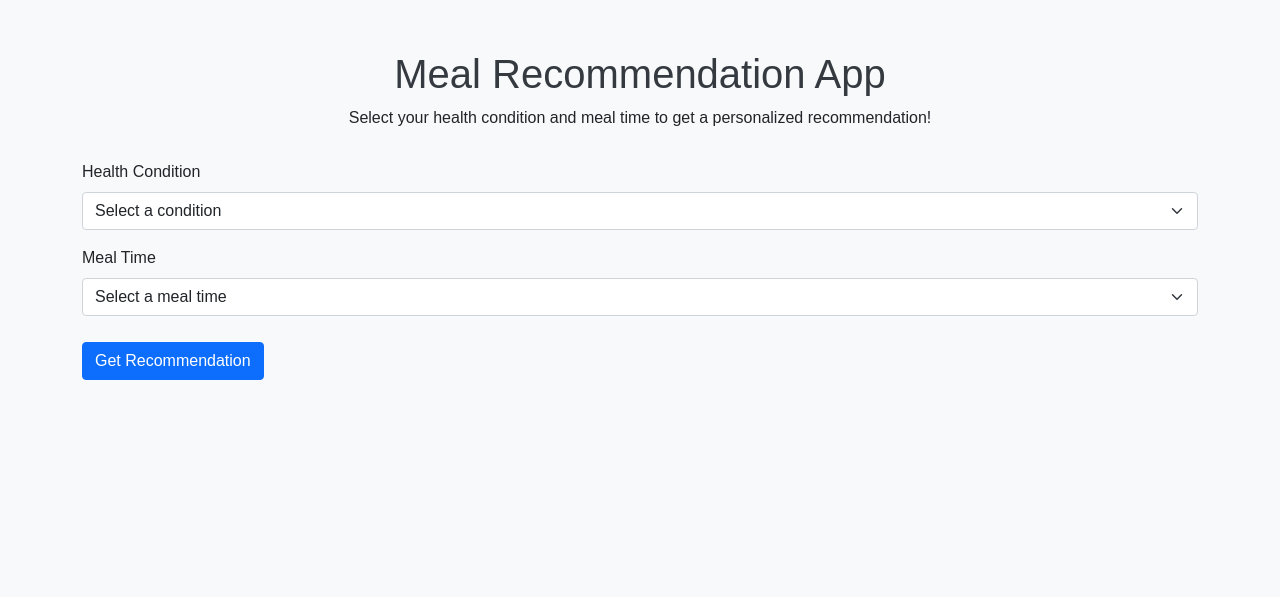
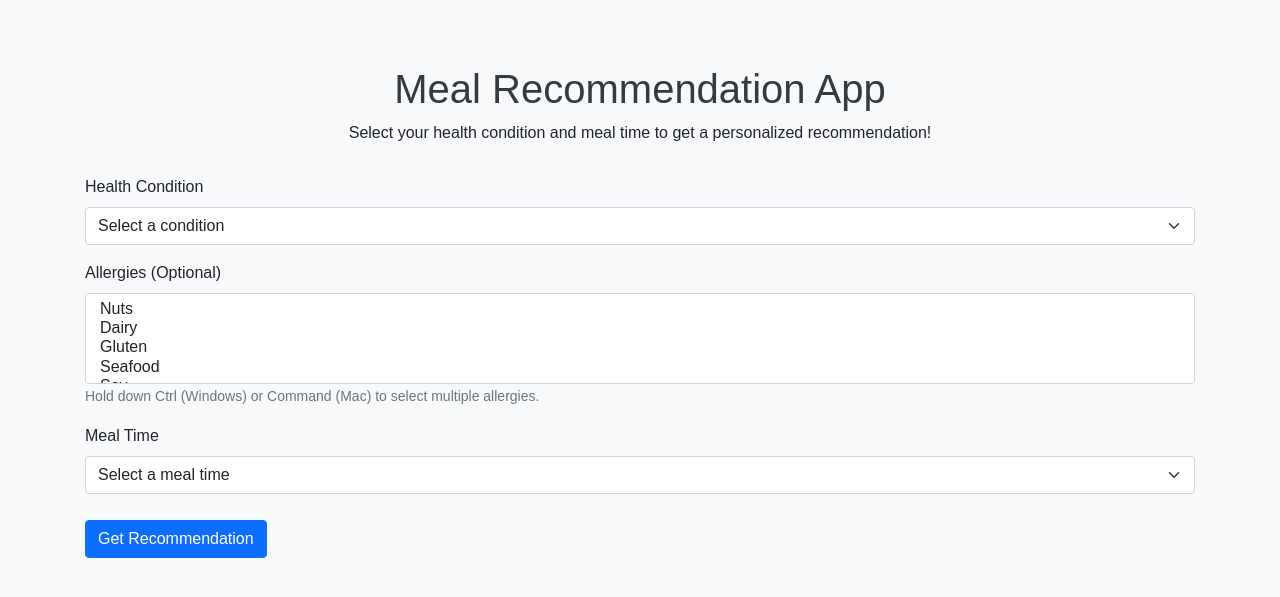
Before and after one commit to mary-mathebula/meal-mate, a Flask app: page / in a window 1280 px wide. Shown: the top 597 px of the page. Run offline with Flask 3, Linux system fonts and the light colour scheme; some libraries are stand-ins or nearby versions.

Commit message:
Modified the app to ask users to input an allergy so the app can recommend a meal catered for their allergies.

```diff
--- a/app.py
+++ b/app.py
@@ -1,3 +1,4 @@
+
 from flask import Flask, render_template, request, jsonify
 import random
 
@@ -108,17 +109,19 @@ meal_recommendations = {
     }
 }
 
+
 @app.route('/')
 def index():
-    return render_template('index.html', recommendation=None)
+    return render_template('index.html')
 
 @app.route('/', methods=['POST'])
 def get_recommendation():
     condition = request.json.get('condition')
     meal_time = request.json.get('meal_time')
+    allergies = request.json.get('allergies', [])
 
     # Log received data for debugging
-    print(f"Received condition: {condition}, meal_time: {meal_time}")
+    print(f"Received condition: {condition}, meal_time: {meal_time}, allergies: {allergies}")
 
     if not condition or not meal_time:
         return jsonify({'recommendation': 'Invalid input. Please select both a condition and meal time.'})
@@ -126,11 +129,17 @@ def get_recommendation():
     # Get recommendations based on condition and meal time
     recommendations = meal_recommendations.get(condition.lower(), {}).get(meal_time.lower(), [])
 
-    # Log recommendations for debugging
-    print(f"Found recommendations: {recommendations}")
+    # Filter recommendations based on allergies
+    filtered_recommendations = [
+        meal for meal in recommendations
+        if not any(allergen in meal.lower() for allergen in allergies)
+    ]
 
-    if recommendations:
-        recommendation = random.choice(recommendations)
+    # Log filtered recommendations for debugging
+    print(f"Filtered recommendations: {filtered_recommendations}")
+
+    if filtered_recommendations:
+        recommendation = random.choice(filtered_recommendations)
         return jsonify({'recommendation': recommendation})
     else:
         return jsonify({'recommendation': 'No recommendations available for this condition and meal time. Please try another combination.'})
--- a/templates/index.html
+++ b/templates/index.html
@@ -12,6 +12,7 @@
         }
         .container {
             margin-top: 50px;
+            padding: 15px;
         }
         .header {
             text-align: center;
@@ -24,12 +25,16 @@
         .form-control, .btn {
             margin: 10px 0;
         }
-        .recommendation {
+        .recommendation, #loading {
             margin-top: 20px;
             padding: 20px;
             border: 1px solid #dee2e6;
             border-radius: 5px;
             background-color: #ffffff;
+        }
+        #loading {
+            display: none;
+            text-align: center;
         }
     </style>
 </head>
@@ -39,10 +44,10 @@
             <h1>Meal Recommendation App</h1>
             <p>Select your health condition and meal time to get a personalized recommendation!</p>
         </div>
-        <form id="recommendation-form">
+        <form id="recommendation-form" aria-labelledby="form-heading">
             <div class="mb-3">
                 <label for="condition" class="form-label">Health Condition</label>
-                <select class="form-select" id="condition" required>
+                <select class="form-select" id="condition" aria-label="Select health condition" required>
                     <option value="" disabled selected>Select a condition</option>
                     <option value="low blood">Low Blood</option>
                     <option value="ulcers">Ulcers</option>
@@ -53,8 +58,19 @@
                 </select>
             </div>
             <div class="mb-3">
+                <label for="allergies" class="form-label">Allergies (Optional)</label>
+                <select class="form-select" id="allergies" multiple>
+                    <option value="nuts">Nuts</option>
+                    <option value="dairy">Dairy</option>
+                    <option value="gluten">Gluten</option>
+                    <option value="seafood">Seafood</option>
+                    <option value="soy">Soy</option>
+                </select>
+                <small class="form-text text-muted">Hold down Ctrl (Windows) or Command (Mac) to select multiple allergies.</small>
+            </div>
+            <div class="mb-3">
                 <label for="meal_time" class="form-label">Meal Time</label>
-                <select class="form-select" id="meal_time" required>
+                <select class="form-select" id="meal_time" aria-label="Select meal time" required>
                     <option value="" disabled selected>Select a meal time</option>
                     <option value="breakfast">Breakfast</option>
                     <option value="lunch">Lunch</option>
@@ -63,40 +79,63 @@
             </div>
             <button type="submit" class="btn btn-primary">Get Recommendation</button>
         </form>
-        <div id="recommendation" class="recommendation" style="display: none;"></div>
+        <div id="loading">
+            <p>Fetching your meal recommendation...</p>
+        </div>
+        <div id="recommendation" class="recommendation" style="display: none;" aria-live="polite"></div>
     </div>
 
     <script src="https://cdnjs.cloudflare.com/ajax/libs/jquery/3.6.0/jquery.min.js"></script>
     <script>
         $(document).ready(function () {
-            $('#recommendation-form').on('submit', function (e) {
+            const form = $('#recommendation-form');
+            const condition = $('#condition');
+            const mealTime = $('#meal_time');
+            const loading = $('#loading');
+            const recommendationDiv = $('#recommendation');
+            const submitButton = form.find('button[type="submit"]');
+
+            form.on('submit', function (e) {
     e.preventDefault();
 
     const condition = $('#condition').val();
-                const meal_time = $('#meal_time').val();
+    const mealTime = $('#meal_time').val();
+    const allergies = $('#allergies').val(); // Get selected allergies
 
-                if (!condition || !meal_time) {
+    if (!condition || !mealTime) {
         alert('Please select both a health condition and meal time.');
         return;
     }
 
-                // Send data to backend
+    // Clear previous results
+    recommendationDiv.hide().html('');
+    loading.show();
+    submitButton.prop('disabled', true);
+
+    setTimeout(() => {
         $.ajax({
             url: '/',
             method: 'POST',
             contentType: 'application/json',
-                    data: JSON.stringify({ condition, meal_time }),
+            data: JSON.stringify({ condition, meal_time: mealTime, allergies }),
             success: function (response) {
+                loading.hide();
+                submitButton.prop('disabled', false);
+
                 if (response.recommendation) {
-                            $('#recommendation').show().html(`<strong>Recommendation:</strong> ${response.recommendation}`);
+                    recommendationDiv.show().html(`<strong>Recommendation:</strong> ${response.recommendation}`);
                 } else {
-                            $('#recommendation').show().html(`<strong>Error:</strong> No recommendations available for this selection.`);
+                    recommendationDiv.show().html(`<strong>Error:</strong> No recommendations available for this selection.`);
                 }
             },
             error: function () {
-                        alert('An error occurred while fetching the recommendation. Please try again later.');
+                loading.hide();
+                submitButton.prop('disabled', false);
+                recommendationDiv.show().html(`<strong>Error:</strong> An error occurred while fetching the recommendation. Please try again later.`);
             }
         });
+    }, 4000); // Simulates a 4-second delay
+
             });
         });
     </script>
```
Lines whose indentation alone changed are shown as unchanged.
